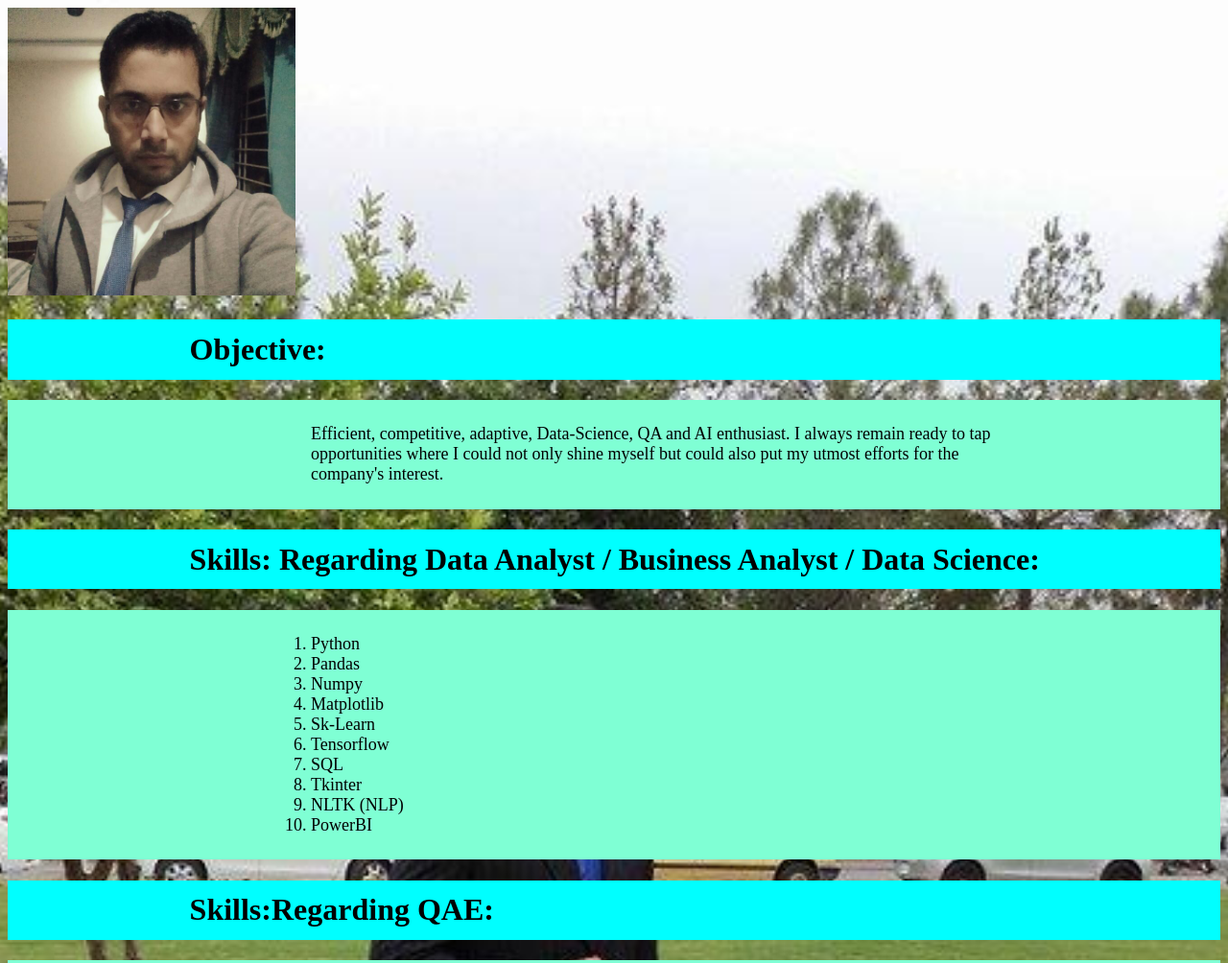
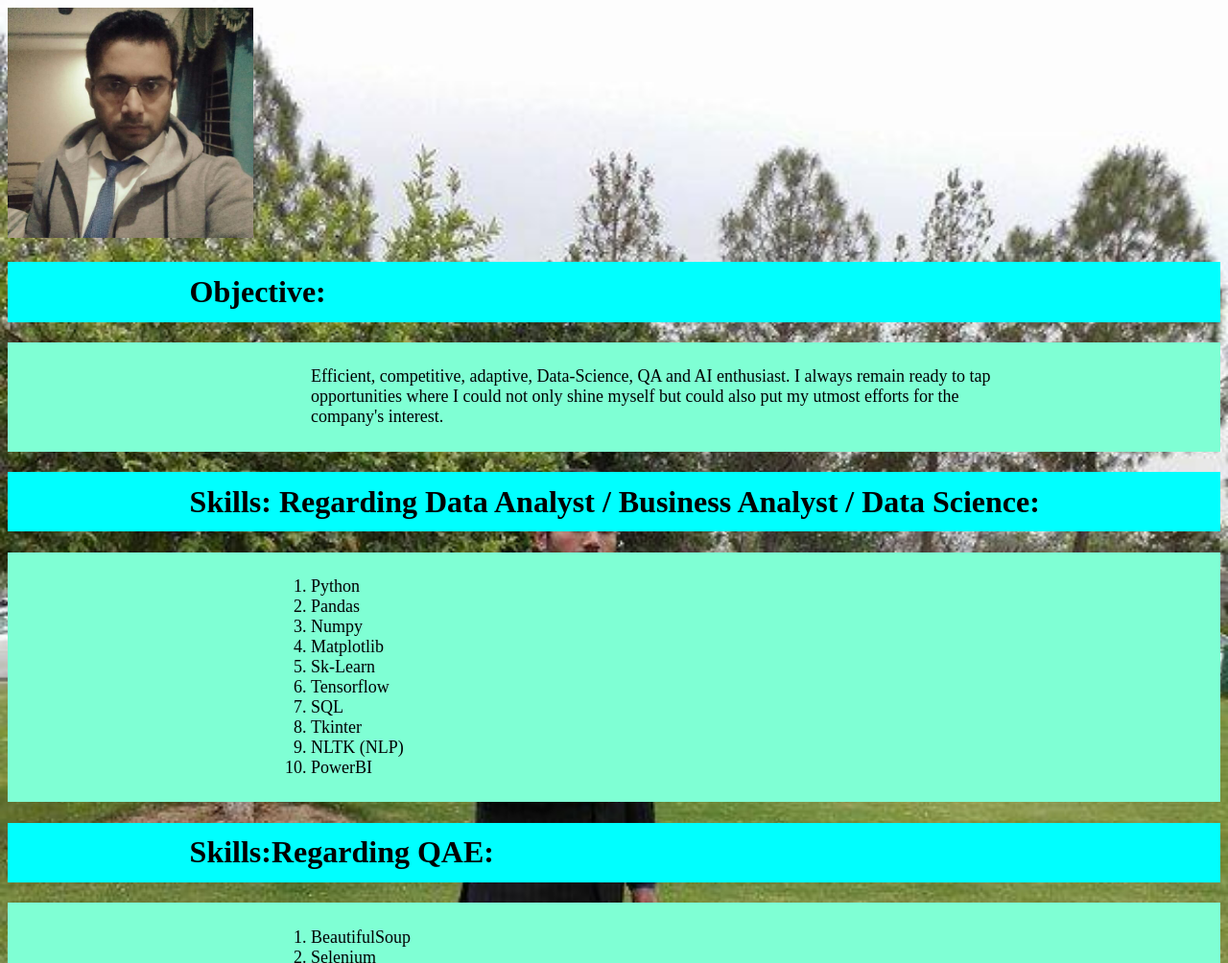
Before and after one commit to AIKhan099/Portfolio, a plain HTML site: page index.html in a window 1280 px wide. Shown: the top 1004 px of the page at 96% size. Drawn offline with Linux system fonts and the light colour scheme.

Commit message:
changes css file

```diff
--- a/index.html
+++ b/index.html
@@ -3,16 +3,17 @@
 <head>
     <meta charset="UTF-8">
     <meta http-equiv="X-UA-Compatible" content="IE=edge">
-    <meta name="viewport" content="width=device-width, initial-scale=1.0">
+
     <title>Portfolio of Awais Imran</title>
 
     <link rel="stylesheet" href="resume.css">
 
-
+    <meta name="viewport" content="width=device-width, initial-scale=1.0">
 
 </head>
 <body>
-    <img src="linkedin2.jfif" alt="img" width="300" height="300">
+
+    <img src="linkedin2.jfif" alt="img" class="image">
 
     <h1>Objective:</h1>
     <p id="Objective">
--- a/resume.css
+++ b/resume.css
@@ -26,18 +26,16 @@ p#Objective
 }
 
 body {
-    /* padding-bottom: 50%; */
-
-    /* height: -100%; */
-
-    background-image: url("linkedin.jpg");
-
-
-  height: 100%;
-
-
-  background-position: center;
+   background-image: url("linkedin.jpg");
+    /* height: 100%;  */
+/* background-position: center; */
   background-repeat: no-repeat;
   background-size: cover;
+  height: 100vh;
 
 }
+
+.image{
+    height: 30vh;
+    width: 20vw;
+}
```
